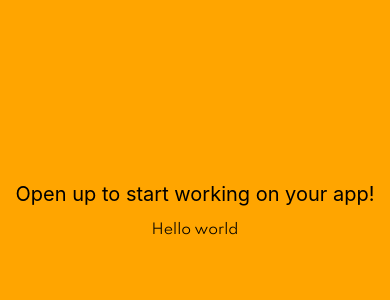
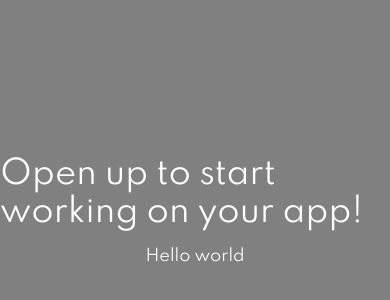
Before and after one commit to mosaddeksohel/plannet-app, a React Native app: screen / in a window 390 px wide. Shown: the part 212-512 px from the top of the page. Built offline with nearby package versions, Linux system fonts and the light colour scheme.

Commit message:
add style props

```diff
--- a/App.js
+++ b/App.js
@@ -1,6 +1,7 @@
 import { useFonts } from "expo-font";
 import { StatusBar } from "expo-status-bar";
-import { StyleSheet, Text, View } from "react-native";
+import { StyleSheet, View } from "react-native";
+import Text from "./src/components/text/text";
 import { colors } from "./src/Theme/colors";
 import { spacing } from "./src/Theme/spacing";
 import { typography } from "./src/Theme/typography";
@@ -17,9 +18,7 @@ export default function App() {
   }
   return (
     <View style={styles.container}>
-      <Text preset="small" style={{ fontSize: spacing[5] }}>
-        Open up to start working on your app!
-      </Text>
+      <Text preset="h1">Open up to start working on your app!</Text>
       <Text style={{ fontFamily: typography.bold, marginTop: spacing[4] }}>
         Hello world
       </Text>
@@ -31,7 +30,7 @@ export default function App() {
 const styles = StyleSheet.create({
   container: {
     flex: 1,
-    backgroundColor: colors.orange,
+    backgroundColor: colors.grey,
     alignItems: "center",
     justifyContent: "center",
   },
--- a/package.json
+++ b/package.json
@@ -9,14 +9,16 @@
     "web": "expo start --web",
     "eject": "expo eject"
   },
-
   "dependencies": {
+    "@react-navigation/native": "^6.0.10",
     "expo": "~45.0.0",
     "expo-font": "~10.1.0",
     "expo-status-bar": "~1.3.0",
     "react": "17.0.2",
     "react-dom": "17.0.2",
     "react-native": "0.68.2",
+    "react-native-safe-area-context": "4.2.4",
+    "react-native-screens": "~3.11.1",
     "react-native-web": "0.17.7"
   },
   "devDependencies": {
--- a/src/components/text/text.js
+++ b/src/components/text/text.js
@@ -2,11 +2,11 @@ import { View, Text as RNText, StyleSheet } from "react-native";
 import React from "react";
 import { presets } from "./text.preset";
 
-export default function text({ children, preset = "default", style }) {
+export default function Text({ children, preset = "default", style }) {
   const textStyles = StyleSheet.compose(presets[preset], style);
   return (
     <View>
-      <RNText style={{ textStyles }}>{children}</RNText>
+      <RNText style={textStyles}>{children}</RNText>
     </View>
   );
 }
```
Also changed, not shown: 2 other files (tests, documents, lock files or other folders).
